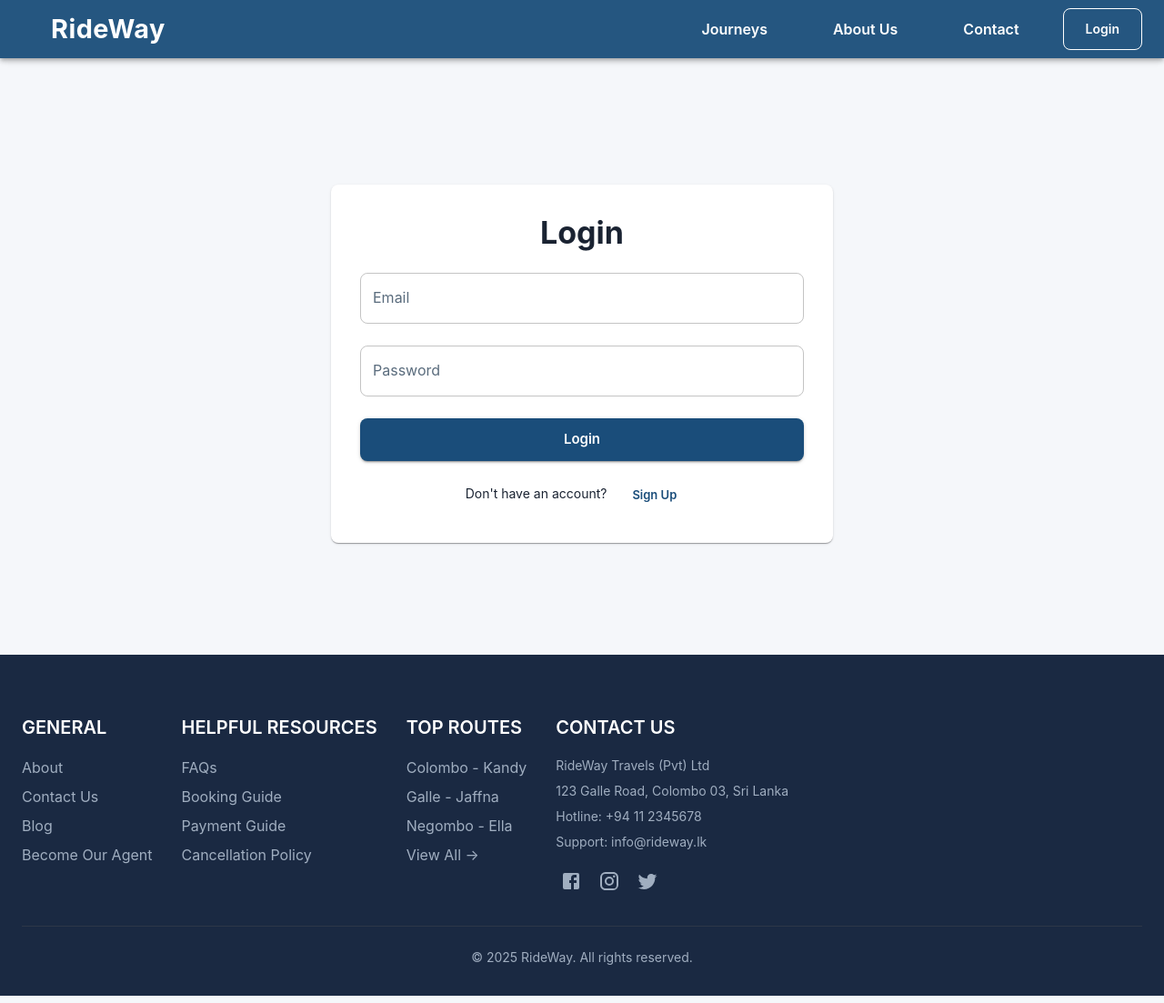
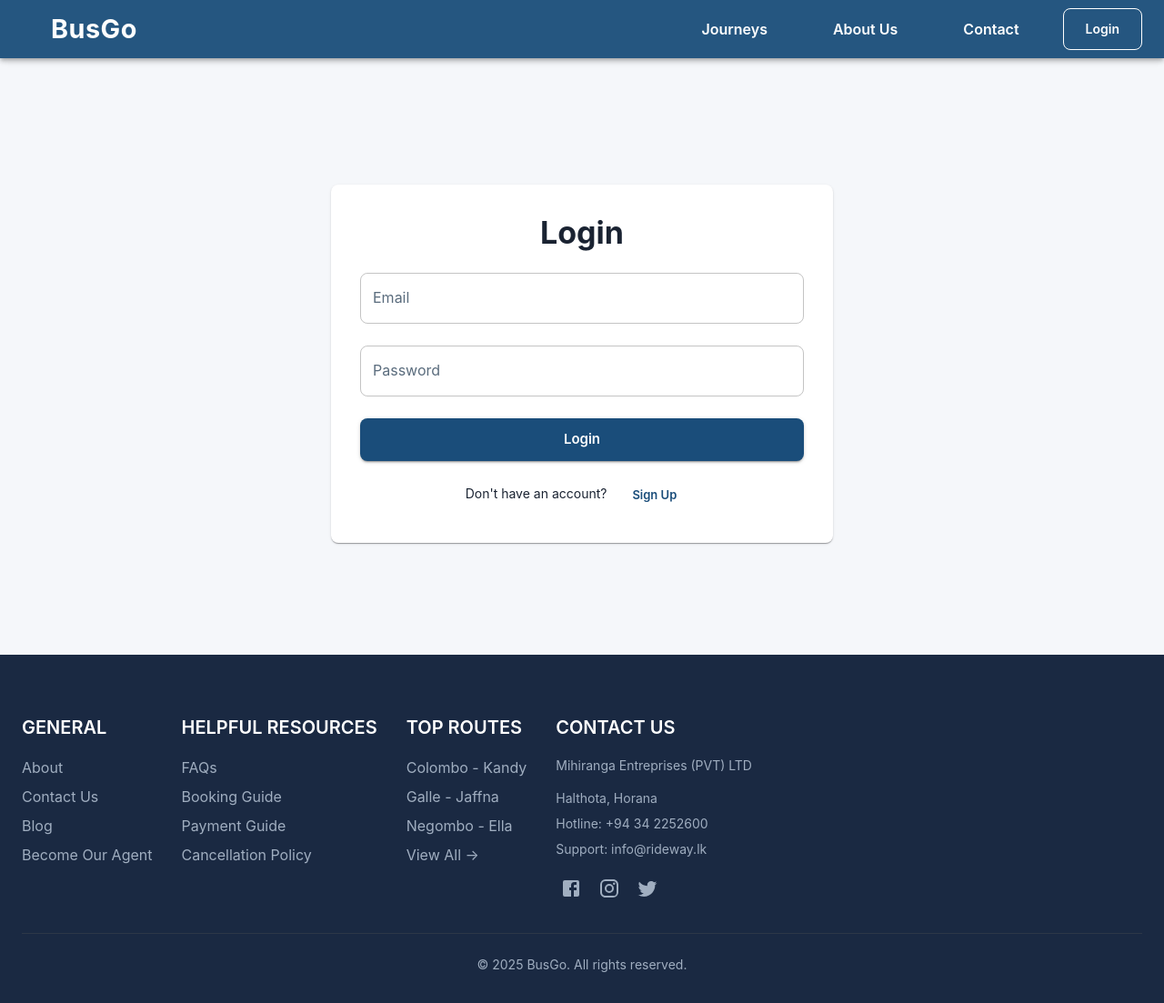
Before and after one commit to dilsha01/bus-booking-frontend, a React (Vite) app: page /login in a window 1280 px wide. Shown: the whole page at 91% size. Built offline with nearby package versions, Linux system fonts and the light colour scheme; no server answers; some icons are missing.

Commit message:
feat: Update branding from RideWay to BusGo across multiple components and pages

```diff
--- a/index.html
+++ b/index.html
@@ -4,7 +4,7 @@
     <meta charset="UTF-8" />
     <link rel="icon" type="image/svg+xml" href="/vite.svg" />
     <meta name="viewport" content="width=device-width, initial-scale=1.0" />
-    <title>RideWay - Bus Booking</title>
+    <title>BusGo - Bus Booking</title>
   </head>
   <body>
     <div id="root"></div>
--- a/src/components/AdminLayout.tsx
+++ b/src/components/AdminLayout.tsx
@@ -44,7 +44,7 @@ export default function AdminLayout() {
     <Box>
       <Toolbar sx={{ backgroundColor: 'primary.main' }}>
         <Typography variant="h6" sx={{ fontWeight: 700, color: 'white' }}>
-          RideWay Admin
+          BusGo Admin
         </Typography>
       </Toolbar>
       <Divider />
--- a/src/components/Footer.tsx
+++ b/src/components/Footer.tsx
@@ -71,14 +71,14 @@ export default function Footer() {
             <Typography variant="h6" sx={{ color: 'white', fontWeight: 600, mb: 2 }}>
               CONTACT US
             </Typography>
-            <Typography variant="body2" sx={{ mb: 1 }}>
-              RideWay Travels (Pvt) Ltd
+            <Typography variant="body2" sx={{ mb: 2 }}>
+               Mihiranga Entreprises (PVT) LTD
             </Typography>
             <Typography variant="body2" sx={{ mb: 1 }}>
-              123 Galle Road, Colombo 03, Sri Lanka
+              Halthota, Horana
             </Typography>
             <Typography variant="body2" sx={{ mb: 1 }}>
-              Hotline: +94 11 2345678
+              Hotline: +94 34 2252600
             </Typography>
             <Typography variant="body2" sx={{ mb: 2 }}>
               Support: info@rideway.lk
@@ -99,7 +99,7 @@ export default function Footer() {
 
         <Box sx={{ borderTop: '1px solid #2d3748', mt: 4, pt: 3, textAlign: 'center' }}>
           <Typography variant="body2" color="inherit">
-            © {new Date().getFullYear()} RideWay. All rights reserved.
+            © {new Date().getFullYear()} BusGo. All rights reserved.
           </Typography>
         </Box>
       </Container>
--- a/src/components/Navbar.tsx
+++ b/src/components/Navbar.tsx
@@ -22,7 +22,7 @@ export default function Navbar() {
                 letterSpacing: '0.5px',
               }}
             >
-              RideWay
+              BusGo
             </Box>
           </Box>
 
--- a/src/pages/About.tsx
+++ b/src/pages/About.tsx
@@ -5,11 +5,11 @@ export default function About() {
     <Box sx={{ mt: 10, py: 6, minHeight: '80vh' }}>
       <Container maxWidth="lg">
         <Typography variant="h3" sx={{ fontWeight: 700, mb: 4 }}>
-          About RideWay
+          About BusGo
         </Typography>
         <Paper sx={{ p: 4 }}>
           <Typography variant="body1" paragraph>
-            RideWay is Sri Lanka's leading bus booking platform, connecting travelers across the island
+            BusGo is Sri Lanka's leading bus booking platform, connecting travelers across the island
             with reliable and comfortable bus services.
           </Typography>
           <Typography variant="body1" paragraph>
--- a/src/pages/Home.tsx
+++ b/src/pages/Home.tsx
@@ -183,7 +183,7 @@ export default function Home() {
       <Box sx={{ py: 10, backgroundColor: 'background.default' }}>
         <Container maxWidth="lg">
           <Typography variant="h3" sx={{ textAlign: 'center', mb: 6, fontWeight: 700 }}>
-            Why Choose RideWay?
+            Why Choose BusGo?
           </Typography>
           <Grid container spacing={4}>
             <Grid item xs={12} md={4}>
```
